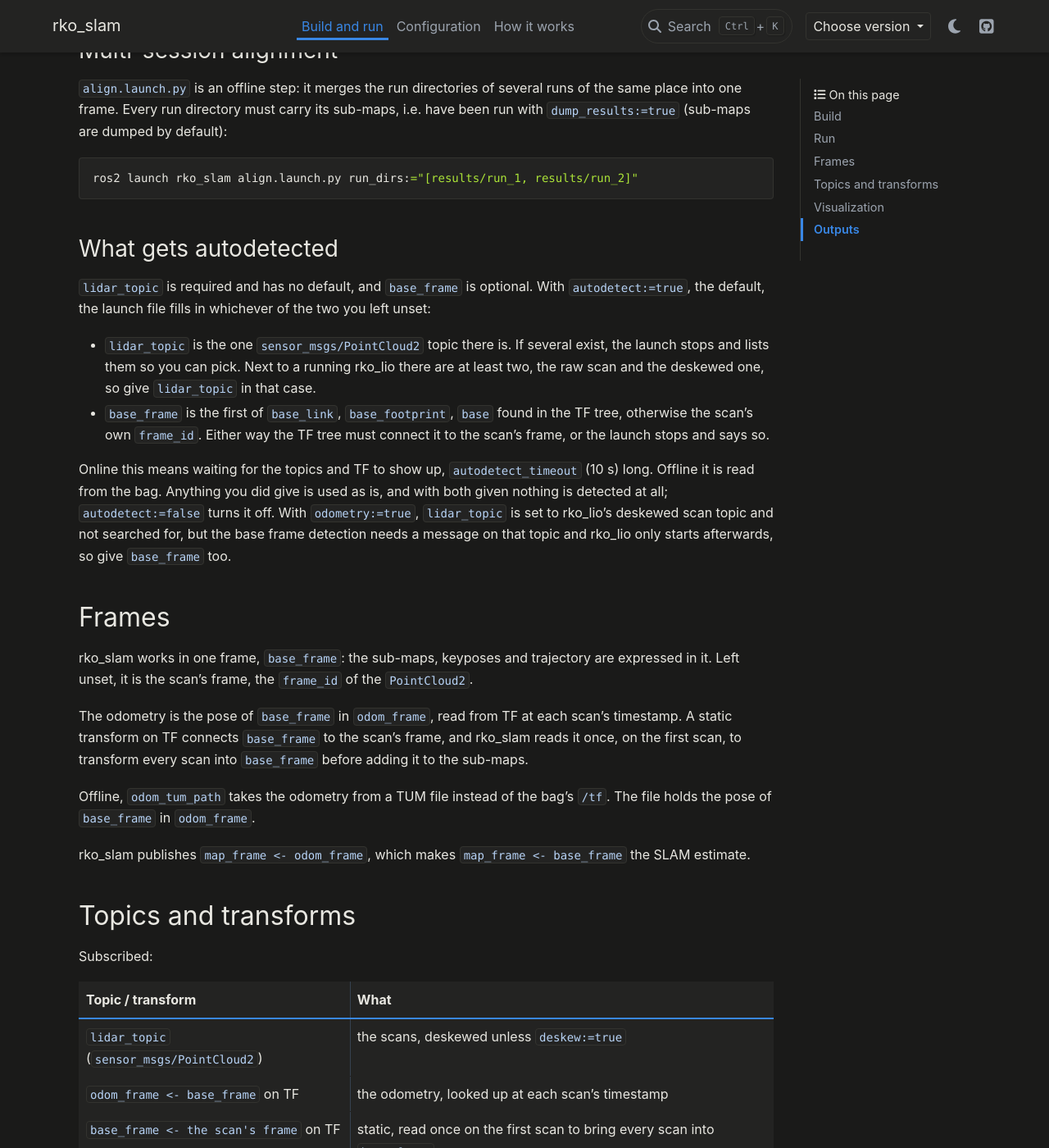
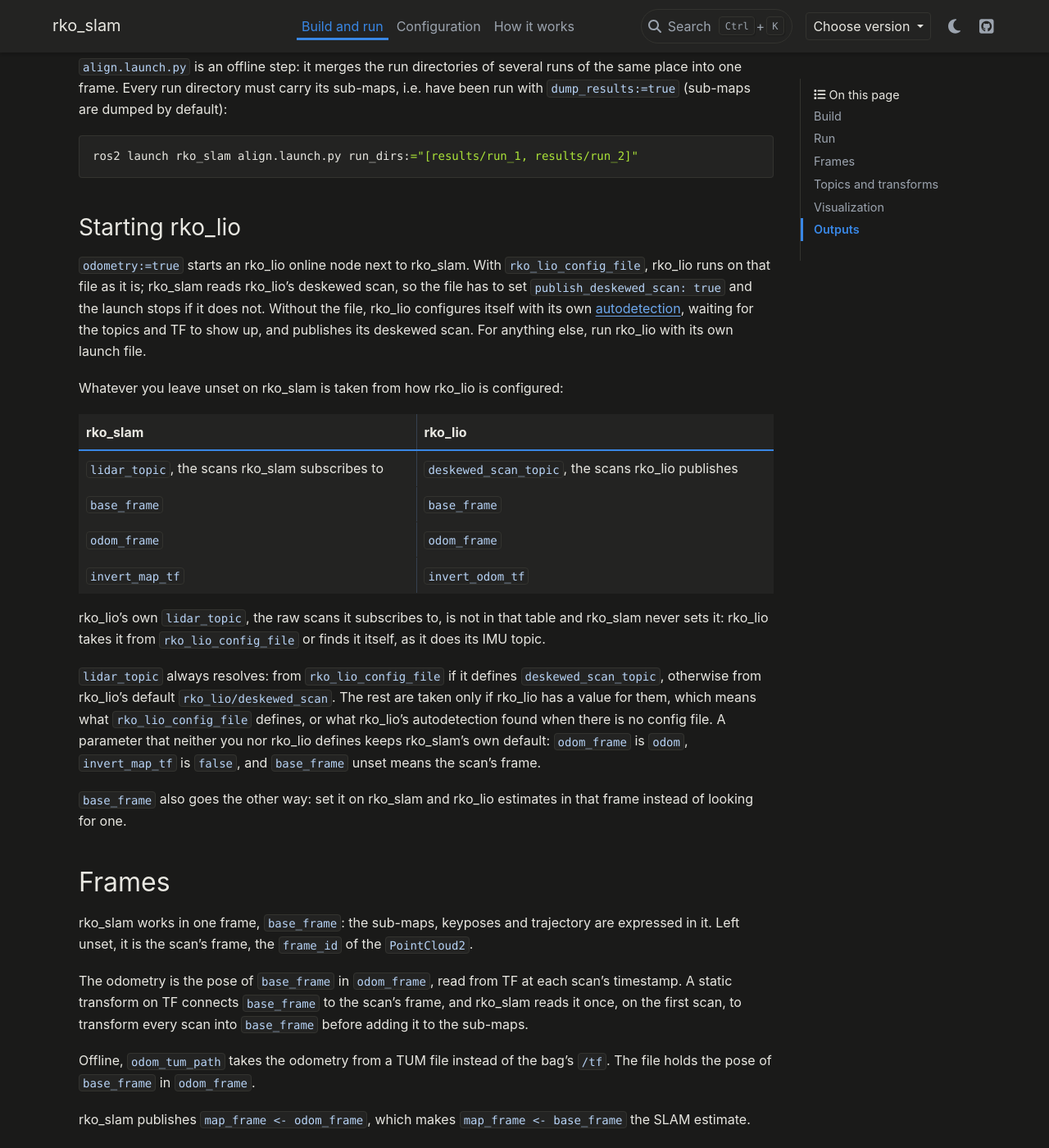
Before and after one commit to PRBonn/rko_slam, a Sphinx documentation site: the page built from docs/pages/build_and_run.md, in a window 1280 px wide and 1400 px high, scrolled down 2611 px. Shown: the whole window at 82% size. Built offline with Sphinx 7.4.7 and the PyData theme 0.15.4, drawn with Linux system fonts in a browser that asks for light colours; some of the changed text lies outside the part shown.

Commit message:
launch cleanup, no more autodetect in slam, only in lio, docs
plus an invert map tf publishing in case rko lio inverts its tf as well.
docs have been cleaned up to be cleaner across the board.

````diff
--- a/docs/pages/build_and_run.md
+++ b/docs/pages/build_and_run.md
@@ -46,8 +46,7 @@
 
 ### Online
 
-Next to a running rko_lio, give it rko_lio's deskewed scan. The base frame is found for you (see
-[below](#what-gets-autodetected)):
+Next to a running rko_lio, give rko_slam rko_lio's deskewed scan:
 
 ```bash
 ros2 launch rko_slam slam.launch.py lidar_topic:=/rko_lio/deskewed_scan
@@ -55,13 +54,10 @@
 
 Add `rviz:=true` to open RViz with the default view: sub-maps, keypose graph and closures.
 
-The same launch file can spawn the rko_lio front-end for you. rko_lio's `publish_deskewed_scan` is forced on and
-rko_slam consumes that topic. Give `base_frame` here, since rko_lio is not running yet when it would be detected:
+The same launch file can start rko_lio for you, see [Starting rko_lio](#starting-rko_lio):
 
 ```bash
-ros2 launch rko_slam slam.launch.py odometry:=true base_frame:=base_link \
-  rko_lio_config_file:=my_rko_lio.yaml \
-  rko_lio_lidar_topic:=/os_cloud_node/points rko_lio_imu_topic:=/os_cloud_node/imu
+ros2 launch rko_slam slam.launch.py odometry:=true
 ```
 
 ### The odometry
@@ -77,10 +73,11 @@
 the same TF:
 
 ```bash
-ros2 launch rko_slam slam.launch.py deskew:=true
+ros2 launch rko_slam slam.launch.py lidar_topic:=/points base_frame:=base_link deskew:=true
 ```
 
-If the odometry publishes under other names, give `lidar_topic`, `base_frame` and `odom_frame` explicitly.
+If its odometry frame is not `odom`, give `odom_frame` as well. If it publishes `odom_frame` as the TF child of
+`base_frame`, set `invert_map_tf:=true`, and rko_slam publishes `map_frame` as the child of `odom_frame`.
 
 ### Offline
 
@@ -88,20 +85,23 @@
 comes from the bag's own `/tf`:
 
 ```bash
-ros2 launch rko_slam slam.launch.py mode:=offline bag_path:=/data/my_bag
+ros2 launch rko_slam slam.launch.py mode:=offline bag_path:=/data/my_bag \
+  lidar_topic:=/rko_lio/deskewed_scan
 ```
 
 If the odometry you want is not in the bag, `odom_tum_path` takes it from a TUM trajectory file instead, see
 [Frames](#frames):
 
 ```bash
-ros2 launch rko_slam slam.launch.py mode:=offline bag_path:=/data/my_bag odom_tum_path:=/data/odometry_tum.txt
+ros2 launch rko_slam slam.launch.py mode:=offline bag_path:=/data/my_bag \
+  lidar_topic:=/points base_frame:=base_link deskew:=true odom_tum_path:=/data/odometry_tum.txt
 ```
 
 Nothing is written unless you ask for it, see [Outputs](#outputs):
 
 ```bash
 ros2 launch rko_slam slam.launch.py mode:=offline bag_path:=/data/my_bag \
+  lidar_topic:=/rko_lio/deskewed_scan \
   dump_results:=true results_dir:=results run_name:=my_run
 ```
 
@@ -115,22 +115,35 @@
 ros2 launch rko_slam align.launch.py run_dirs:="[results/run_1, results/run_2]"
 ```
 
-### What gets autodetected
+### Starting rko_lio
 
-`lidar_topic` is required and has no default, and `base_frame` is optional. With `autodetect:=true`, the
-default, the launch file fills in whichever of the two you left unset:
+`odometry:=true` starts an rko_lio online node next to rko_slam. With `rko_lio_config_file`, rko_lio runs on that
+file as it is; rko_slam reads rko_lio's deskewed scan, so the file has to set `publish_deskewed_scan: true` and the
+launch stops if it does not. Without the file, rko_lio configures itself with its own
+[autodetection](https://prbonn.github.io/rko_lio/pages/ros.html#launch-parameter-autodetection), waiting for the
+topics and TF to show up, and publishes its deskewed scan. For anything else, run rko_lio with its own launch
+file.
 
-- `lidar_topic` is the one `sensor_msgs/PointCloud2` topic there is. If several exist, the launch stops and lists
-  them so you can pick. Next to a running rko_lio there are at least two, the raw scan and the deskewed one, so
-  give `lidar_topic` in that case.
-- `base_frame` is the first of `base_link`, `base_footprint`, `base` found in the TF tree, otherwise the scan's
-  own `frame_id`. Either way the TF tree must connect it to the scan's frame, or the launch stops and says so.
+Whatever you leave unset on rko_slam is taken from how rko_lio is configured:
 
-Online this means waiting for the topics and TF to show up, `autodetect_timeout` (10 s) long. Offline it is read
-from the bag. Anything you did give is used as is, and with both given nothing is detected at all;
-`autodetect:=false` turns it off. With `odometry:=true`, `lidar_topic` is set to rko_lio's deskewed scan topic
-and not searched for, but the base frame detection needs a message on that topic and rko_lio only starts
-afterwards, so give `base_frame` too.
+| rko_slam | rko_lio |
+|---|---|
+| `lidar_topic`, the scans rko_slam subscribes to | `deskewed_scan_topic`, the scans rko_lio publishes |
+| `base_frame` | `base_frame` |
+| `odom_frame` | `odom_frame` |
+| `invert_map_tf` | `invert_odom_tf` |
+
+rko_lio's own `lidar_topic`, the raw scans it subscribes to, is not in that table and rko_slam never sets it:
+rko_lio takes it from `rko_lio_config_file` or finds it itself, as it does its IMU topic.
+
+`lidar_topic` always resolves: from `rko_lio_config_file` if it defines `deskewed_scan_topic`, otherwise from
+rko_lio's default `rko_lio/deskewed_scan`. The rest are taken only if rko_lio has a value for them, which means
+what `rko_lio_config_file` defines, or what rko_lio's autodetection found when there is no config file. A parameter
+that neither you nor rko_lio defines keeps rko_slam's own default: `odom_frame` is `odom`, `invert_map_tf` is
+`false`, and `base_frame` unset means the scan's frame.
+
+`base_frame` also goes the other way: set it on rko_slam and rko_lio estimates in that frame instead of looking
+for one.
 
 ## Frames
 
@@ -152,7 +165,7 @@
 
 | Topic / transform | What |
 |---|---|
-| `lidar_topic` (`sensor_msgs/PointCloud2`) | the scans, deskewed unless `deskew:=true` |
+| `lidar_topic` (`sensor_msgs/PointCloud2`) | the scans, taken as already deskewed unless you set `deskew:=true` |
 | `odom_frame <- base_frame` on TF | the odometry, looked up at each scan's timestamp |
 | `base_frame <- the scan's frame` on TF | static, read once on the first scan to bring every scan into `base_frame` |
 
@@ -160,7 +173,7 @@
 
 | Topic / transform | What |
 |---|---|
-| `map_frame <- odom_frame` on TF | the correction; `map_frame <- base_frame` is then the SLAM estimate |
+| `map_frame <- odom_frame` on TF | the correction, flipped by `invert_map_tf`; `map_frame <- base_frame` is then the SLAM estimate |
 | `rko_slam/sub_maps` (`PointCloud2`) | each closed sub-map, with a `sub_map_<i>` TF chain (`publish_sub_maps:=true`) |
 | `rko_slam/keypose_graph` (`MarkerArray`) | the keyposes with their odometry and closure edges (`publish_keypose_graph:=true`) |
 | `rko_slam/closure_maps` (`PointCloud2`) | each accepted closure pair as a two-tone cloud (`publish_closure_maps:=true`) |
````
Also changed, not shown: other parts of docs/pages/build_and_run.md (+1 -1 lines), README.md (+4 -4 lines), docs/pages/configuration.md (+34 -30 lines), 5 other files.
